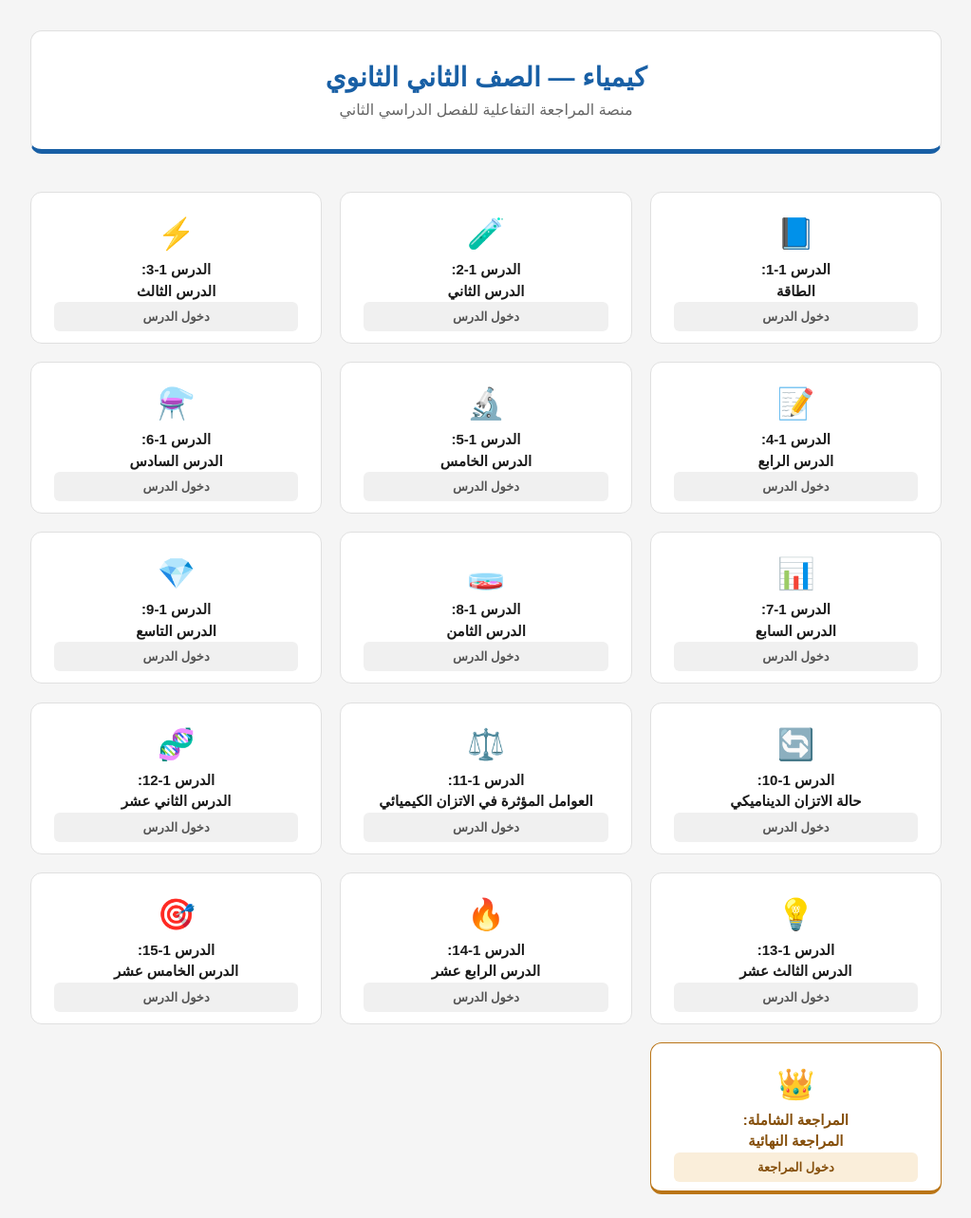
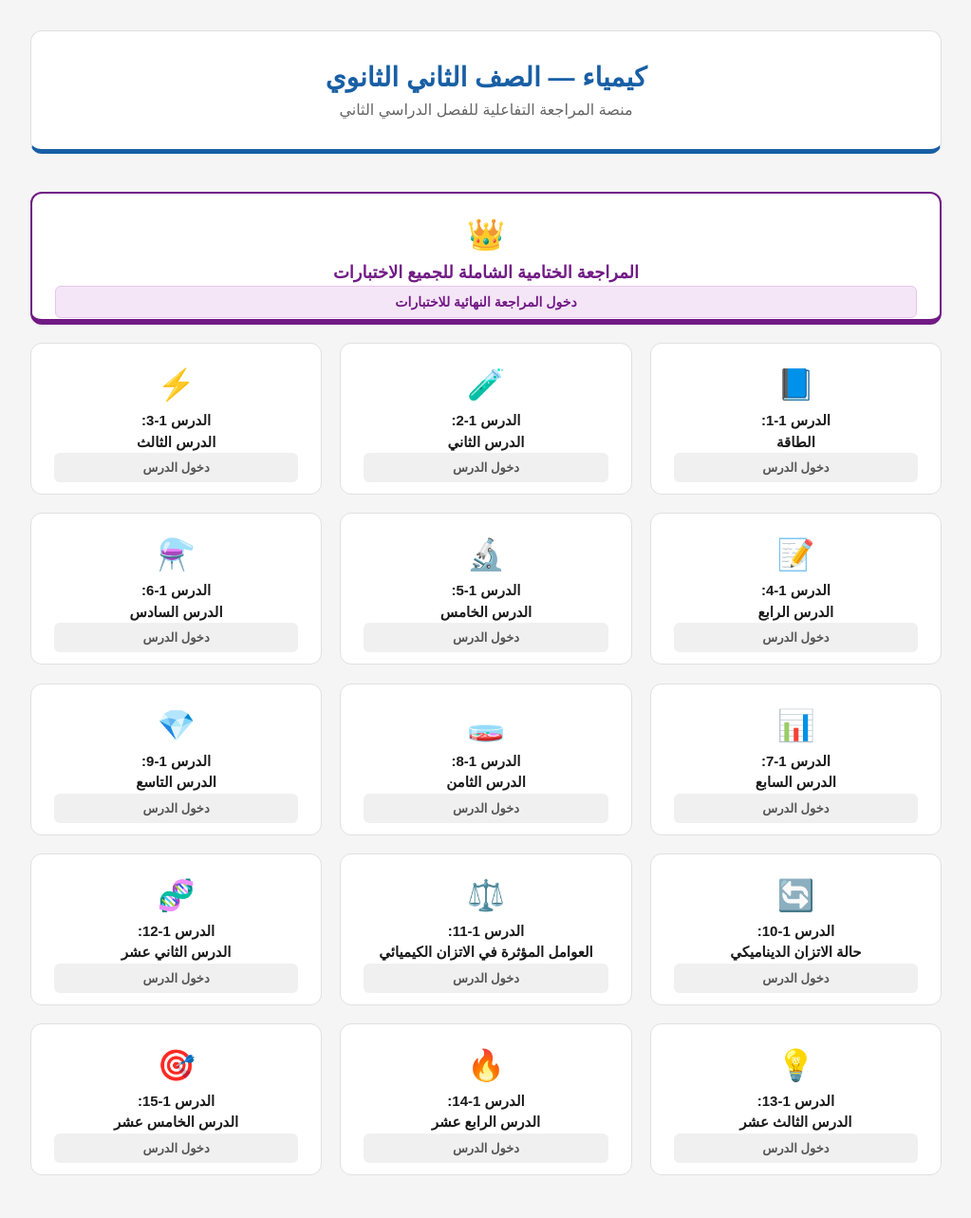
Before and after one commit to essa-chemistry/chemistry, a plain HTML site: page index.html in a window 1280 px wide. Shown: the top 1283 px of the page at 95% size, without its empty margins (128-1151 px from the left). Drawn offline with Linux system fonts and the light colour scheme.

Commit message:
Update index.html

```diff
--- a/index.html
+++ b/index.html
@@ -14,16 +14,24 @@ body { font-family: Arial, sans-serif; direction: rtl; background: #f5f5f5; colo
 .grid { display: grid; grid-template-columns: repeat(auto-fit, minmax(240px, 1fr)); gap: 1.2rem; margin-bottom: 2rem; }
 .card { background: #fff; border: 1px solid #e0e0e0; border-radius: 12px; padding: 1.5rem; text-align: center; text-decoration: none; color: #1a1a1a; transition: all 0.25s ease; display: flex; flex-direction: column; justify-content: space-between; height: 160px; }
 .card:hover { transform: translateY(-5px); border-color: #185FA5; box-shadow: 0 8px 15px rgba(24, 95, 165, 0.1); }
-/* تمييز بطاقة المراجعة النهائية بلون مختلف لافت للانتباه */
-.card.final-review { border-color: #BA7517; border-bottom: 4px solid #BA7517; }
-.card.final-review:hover { border-color: #BA7517; box-shadow: 0 8px 15px rgba(186, 117, 23, 0.15); }
-.card.final-review .card-btn { background: #FAEEDA; color: #854F0B; }
-.card.final-review:hover .card-btn { background: #BA7517; color: #fff; }
+
+/* تمييز بطاقة المراجعة النهائية في أعلى القائمة بلون ملكي خاص وجذاب */
+.card.final-review { border: 2px solid #711A85; border-bottom: 6px solid #711A85; background: #fff; grid-column: 1 / -1; height: 140px; }
+.card.final-review:hover { border-color: #711A85; box-shadow: 0 8px 20px rgba(113, 26, 133, 0.15); }
+.card.final-review .card-title { font-size: 18px; color: #711A85; font-weight: 800; }
+.card.final-review .card-btn { background: #F5E6F7; color: #711A85; font-size: 14px; border: 1px solid #E6C5EC; }
+.card.final-review:hover .card-btn { background: #711A85; color: #fff; }
+
 .card-icon { font-size: 32px; margin-bottom: 8px; }
 .card-title { font-size: 15px; font-weight: 700; color: #1a1a1a; line-height: 1.5; }
 .card-btn { margin-top: auto; padding: 8px 16px; background: #f0f0f0; color: #555; border-radius: 6px; font-size: 13px; font-weight: 600; transition: all 0.2s; }
 .card:hover .card-btn { background: #185FA5; color: #fff; }
 .footer { text-align: center; color: #888; font-size: 13px; margin-top: 3rem; }
+
+/* ضبط استجابة الشاشات الصغيرة لبطاقة المراجعة العريضة */
+@media (max-width: 540px) {
+  .card.final-review { grid-column: auto; height: 160px; }
+}
 </style>
 </head>
 <body>
@@ -36,6 +44,12 @@ body { font-family: Arial, sans-serif; direction: rtl; background: #f5f5f5; colo
   </div>
 
   <div class="grid">
+
+    <a href="Final review.html" class="card final-review">
+      <div class="card-icon">👑</div>
+      <div class="card-title">المراجعة الختامية الشاملة للجميع الاختبارات</div>
+      <div class="card-btn">دخول المراجعة النهائية للاختبارات</div>
+    </a>
 
     <a href="lesson1.htm" class="card">
       <div class="card-icon">📘</div>
@@ -127,12 +141,6 @@ body { font-family: Arial, sans-serif; direction: rtl; background: #f5f5f5; colo
       <div class="card-btn">دخول الدرس</div>
     </a>
 
-    <a href="review.html" class="card final-review">
-      <div class="card-icon">👑</div>
-      <div class="card-title" style="color: #854F0B;">المراجعة الشاملة:<br>المراجعة النهائية</div>
-      <div class="card-btn">دخول المراجعة</div>
-    </a>
-
   </div>
 
   <div class="footer">
```
